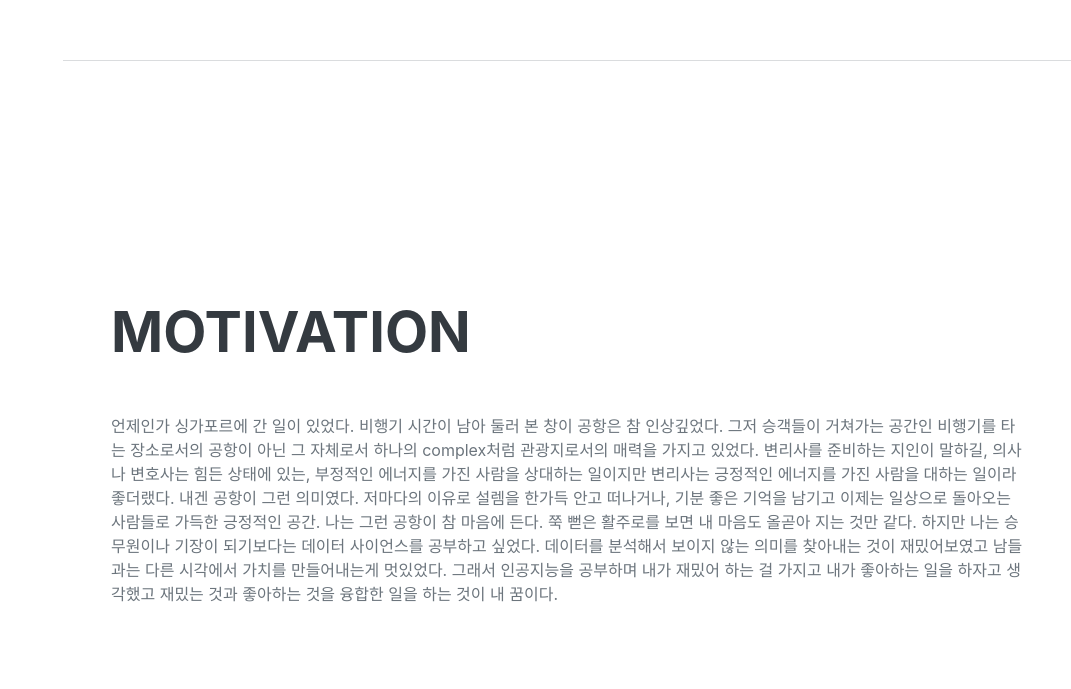
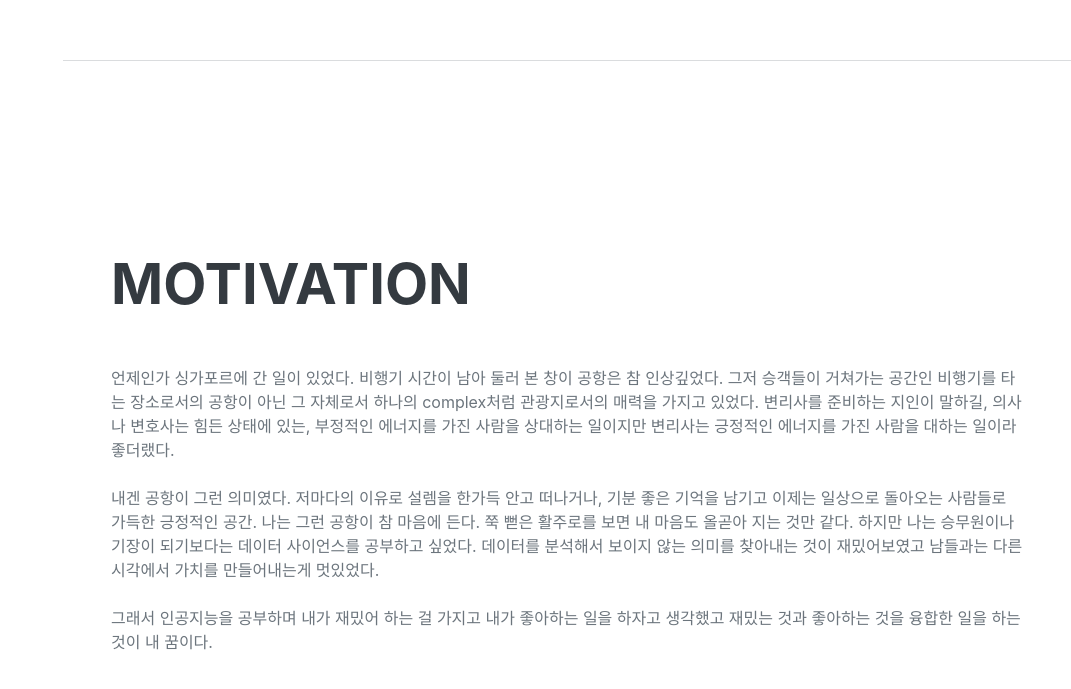
Before and after one commit to Chang-EE/Mid-Term-Project, a plain HTML site: page index.html in a window 1280 px wide. Shown: the part 4297-4986 px from the top of the page, without its empty margins (209-1280 px from the left). Drawn offline with nearby package versions, Linux system fonts and the light colour scheme; a web font is replaced by a local one.

Commit message:
lettering(7)

```diff
--- a/index.html
+++ b/index.html
@@ -194,9 +194,9 @@
                     <h2 class="mb-5">Motivation</h2>
                     <p>
                         언제인가 싱가포르에 간 일이 있었다. 비행기 시간이 남아 둘러 본 창이 공항은 참 인상깊었다. 그저 승객들이 거쳐가는 공간인 비행기를 타는 장소로서의 공항이 아닌 그 자체로서 하나의 complex처럼 관광지로서의 매력을 가지고 있었다.
-                        변리사를 준비하는 지인이 말하길, 의사나 변호사는 힘든 상태에 있는, 부정적인 에너지를 가진 사람을 상대하는 일이지만 변리사는 긍정적인 에너지를 가진 사람을 대하는 일이라 좋더랬다.
+                        변리사를 준비하는 지인이 말하길, 의사나 변호사는 힘든 상태에 있는, 부정적인 에너지를 가진 사람을 상대하는 일이지만 변리사는 긍정적인 에너지를 가진 사람을 대하는 일이라 좋더랬다.<br><br>
                         내겐 공항이 그런 의미였다. 저마다의 이유로 설렘을 한가득 안고 떠나거나, 기분 좋은 기억을 남기고 이제는 일상으로 돌아오는 사람들로 가득한 긍정적인 공간. 나는 그런 공항이 참 마음에 든다. 쭉 뻗은 활주로를 보면 내 마음도 올곧아 지는 것만 같다.
-                        하지만 나는 승무원이나 기장이 되기보다는 데이터 사이언스를 공부하고 싶었다. 데이터를 분석해서 보이지 않는 의미를 찾아내는 것이 재밌어보였고 남들과는 다른 시각에서 가치를 만들어내는게 멋있었다.
+                        하지만 나는 승무원이나 기장이 되기보다는 데이터 사이언스를 공부하고 싶었다. 데이터를 분석해서 보이지 않는 의미를 찾아내는 것이 재밌어보였고 남들과는 다른 시각에서 가치를 만들어내는게 멋있었다.<br><br>
                         그래서 인공지능을 공부하며 내가 재밌어 하는 걸 가지고 내가 좋아하는 일을 하자고 생각했고 재밌는 것과 좋아하는 것을 융합한 일을 하는 것이 내 꿈이다.
                     </p>
                 </div>
```
